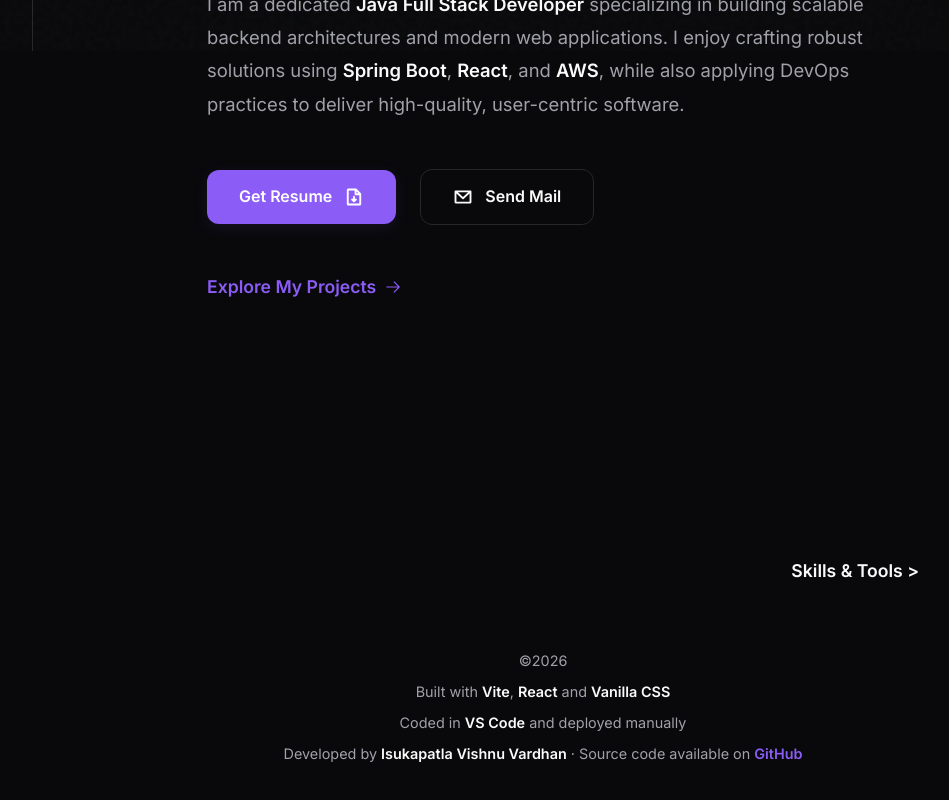
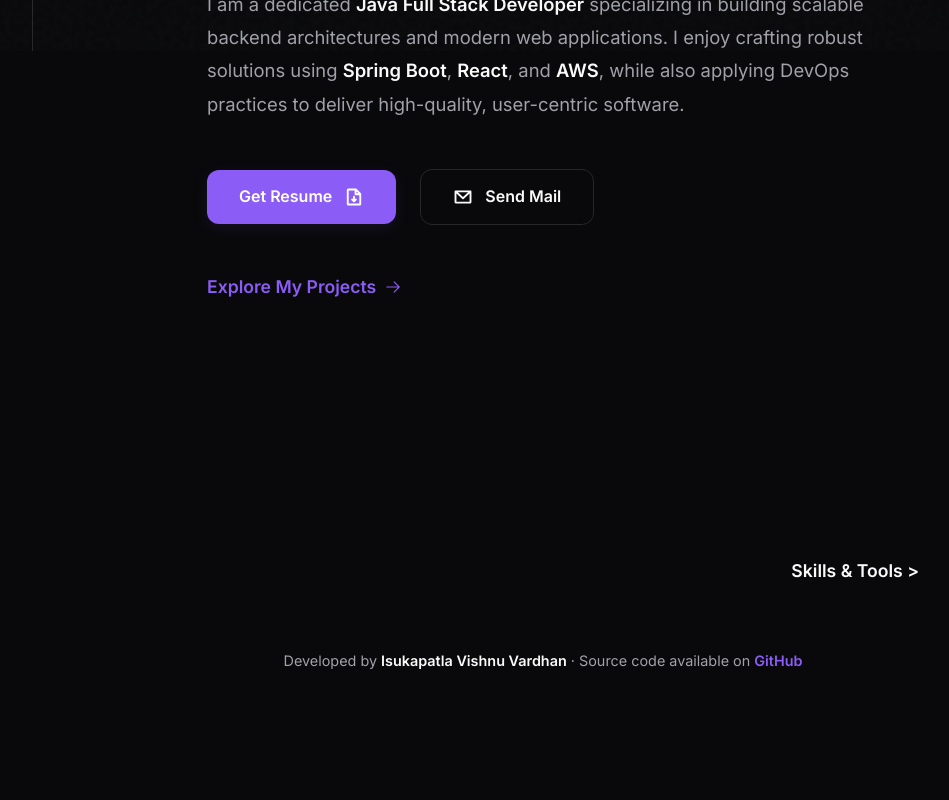
Before and after one commit to vishnuisukapatla3/portfolio, a React (Vite) app: page /#/ in a window 1280 px wide. Shown: the part 749-1549 px from the top of the page, without its empty margins (227-1176 px from the left). After the commit the page ends 1469 px from the top, so only its background shows below. Built offline with nearby package versions, Linux system fonts and the light colour scheme.

Commit message:
Cleanup footer content

```diff
--- a/src/components/layout/Footer.jsx
+++ b/src/components/layout/Footer.jsx
@@ -40,9 +40,6 @@ const Footer = () => {
         )}
 
         <div className="footer-content">
-          <p className="copyright">&copy;{new Date().getFullYear()}</p>
-          <p className="tech-stack">Built with <strong>Vite</strong>, <strong>React</strong> and <strong>Vanilla CSS</strong></p>
-          <p className="coded-in">Coded in <strong>VS Code</strong> and deployed manually</p>
           <p className="developed-by">
             Developed by <strong>Isukapatla Vishnu Vardhan</strong> &middot; Source code available on <a href="https://github.com/vishnuisukapatla3" target="_blank" rel="noopener noreferrer">GitHub</a>
           </p>
```
